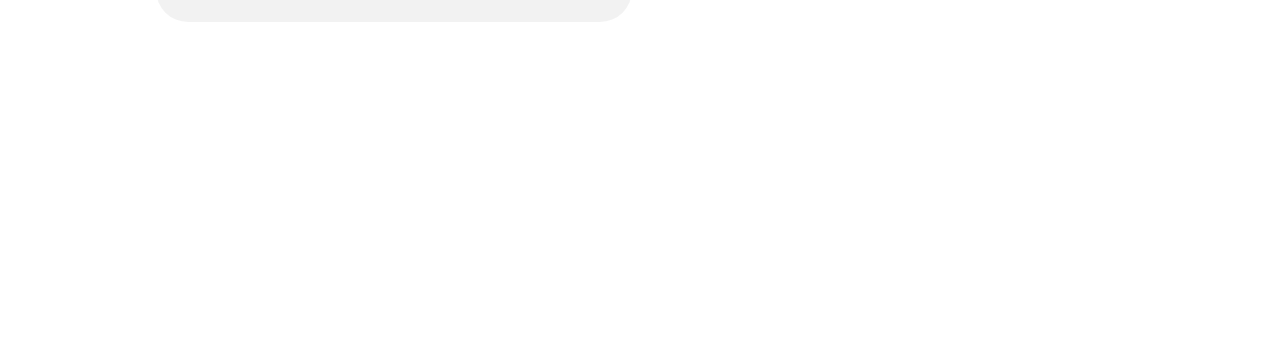
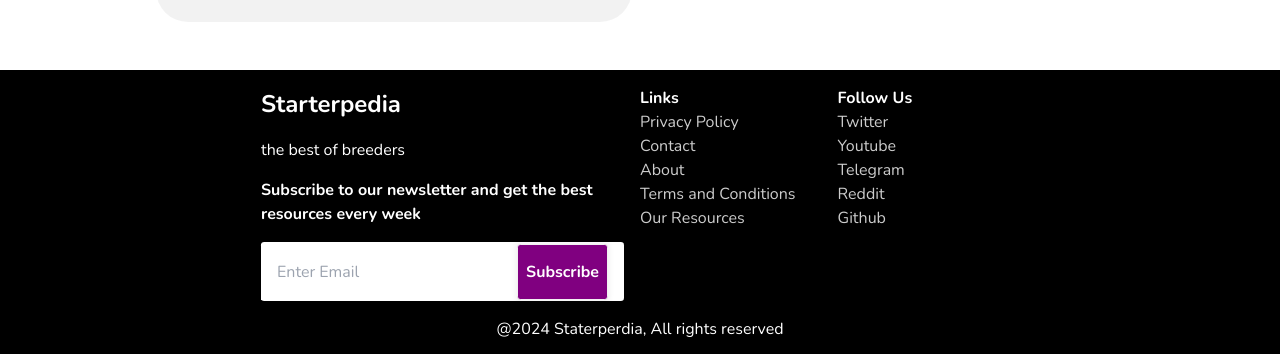
Before and after one commit to quantumbuilder32/ankityadav0102-starterpedia, a Next.js app: page / in a window 1280 px wide. Shown: the part 1662-2016 px from the top of the page. Before the commit the page ends 1732 px from the top, so only its background shows below. Built offline with nearby package versions, Linux system fonts and the light colour scheme.

Commit message:
footer added

```diff
--- a/app/globals.css
+++ b/app/globals.css
@@ -10,6 +10,7 @@
 
 :root {
   --mainColor: blue;
+  --secondaryColor: purple;
   --tone20: hsl(0, 0%, 20%);
   --tone95: hsl(0, 0%, 95%);
   --tone80: hsl(0, 0%, 80%);
@@ -45,8 +46,13 @@ h1 {
   font-weight: bold;
 }
 
+h3 {
+  font-weight: bold;
+}
+
 input {
   padding: 1rem;
+  color: #000;
 }
 
 button {
--- a/app/layout.tsx
+++ b/app/layout.tsx
@@ -3,6 +3,7 @@ import { Nunito } from "next/font/google";
 import "./globals.css";
 import Navbar from "@/components/navbar/Navbar";
 import ResizeChecker from "@/utility/ResizeChecker";
+import Footer from "@/components/footer/Footer";
 
 const nunito = Nunito({ subsets: ["latin"] });
 
@@ -22,6 +23,7 @@ export default function RootLayout({
         <ResizeChecker />
         <Navbar />
         {children}
+        <Footer />
       </body>
     </html>
   );
--- /dev/null
+++ b/components/footer/Footer.tsx
@@ -0,0 +1,49 @@
+import React from 'react'
+import Logo from '../logo/Logo'
+import styles from "./footer.module.css"
+
+export default function Footer() {
+    return (
+        <footer style={{ backgroundColor: "#000", color: "#fff", padding: "1rem", display: "flex", flexDirection: "column", gap: "1rem" }}>
+            <div style={{ display: "flex", flexWrap: "wrap", gap: "1rem", justifyContent: "center", maxWidth: "1000px", margin: "0 auto" }}>
+                <div style={{ display: "flex", flex: 2, flexDirection: "column", gap: "1rem" }}>
+                    <Logo />
+
+                    <p>the best of breeders</p>
+
+                    <h3>Subscribe to our newsletter and get the best resources every week</h3>
+
+                    <div style={{ display: 'flex', backgroundColor: "#fff", borderRadius: ".2rem", padding: ".1rem 1rem .1rem 0" }}>
+                        <input style={{ flex: 1, minWidth: 0 }} type='text' placeholder='Enter Email' />
+
+                        <button style={{ backgroundColor: "var(--secondaryColor)", padding: "0 .5rem", borderRadius: ".2rem" }}>Subscribe</button>
+                    </div>
+                </div>
+
+                <div style={{ flex: 1 }}>
+                    <ul className={styles.mainMenu}>
+                        <p>Links</p>
+                        <li>Privacy Policy</li>
+                        <li>Contact</li>
+                        <li>About</li>
+                        <li>Terms and Conditions</li>
+                        <li>Our Resources</li>
+                    </ul>
+                </div>
+
+                <div style={{ flex: 1 }}>
+                    <ul className={styles.mainMenu}>
+                        <p>Follow Us</p>
+                        <li>Twitter</li>
+                        <li>Youtube</li>
+                        <li>Telegram</li>
+                        <li>Reddit</li>
+                        <li>Github</li>
+                    </ul>
+                </div>
+            </div>
+
+            <p style={{ textAlign: "center" }}>@2024 Staterperdia, All rights reserved</p>
+        </footer>
+    )
+}
--- /dev/null
+++ b/components/footer/footer.module.css
@@ -0,0 +1,10 @@
+.mainMenu {
+    display: flex;
+    flex-direction: column;
+    color: var(--tone80);
+}
+
+.mainMenu>p:first-of-type {
+    color: #fff;
+    font-weight: bold;
+}
--- /dev/null
+++ b/components/logo/Logo.tsx
@@ -0,0 +1,7 @@
+import React from 'react'
+
+export default function Logo() {
+    return (
+        <p style={{ fontWeight: "bold", fontSize: "var(--largeFontSize)" }}>Starterpedia</p>
+    )
+}
--- a/components/navbar/Navbar.tsx
+++ b/components/navbar/Navbar.tsx
@@ -4,6 +4,7 @@ import styles from "./navbar.module.css"
 import { useState } from "react"
 import { useAtom } from "jotai"
 import { screenSizeGlobal } from "@/utility/ResizeChecker"
+import Logo from "../logo/Logo"
 
 export default function Navbar() {
     const [showingNav, showingNavSet] = useState(false)
@@ -11,8 +12,7 @@ export default function Navbar() {
 
     return (
         <nav className={styles.mainNav}>
-            <p style={{ fontWeight: "bold", fontSize: "var(--largeFontSize)" }}>Starterpedia</p>
-
+            <Logo />
             {!screenSize.desktop && (
                 <>
                     <Link href={""}><button>Submit ↪</button></Link>
```
